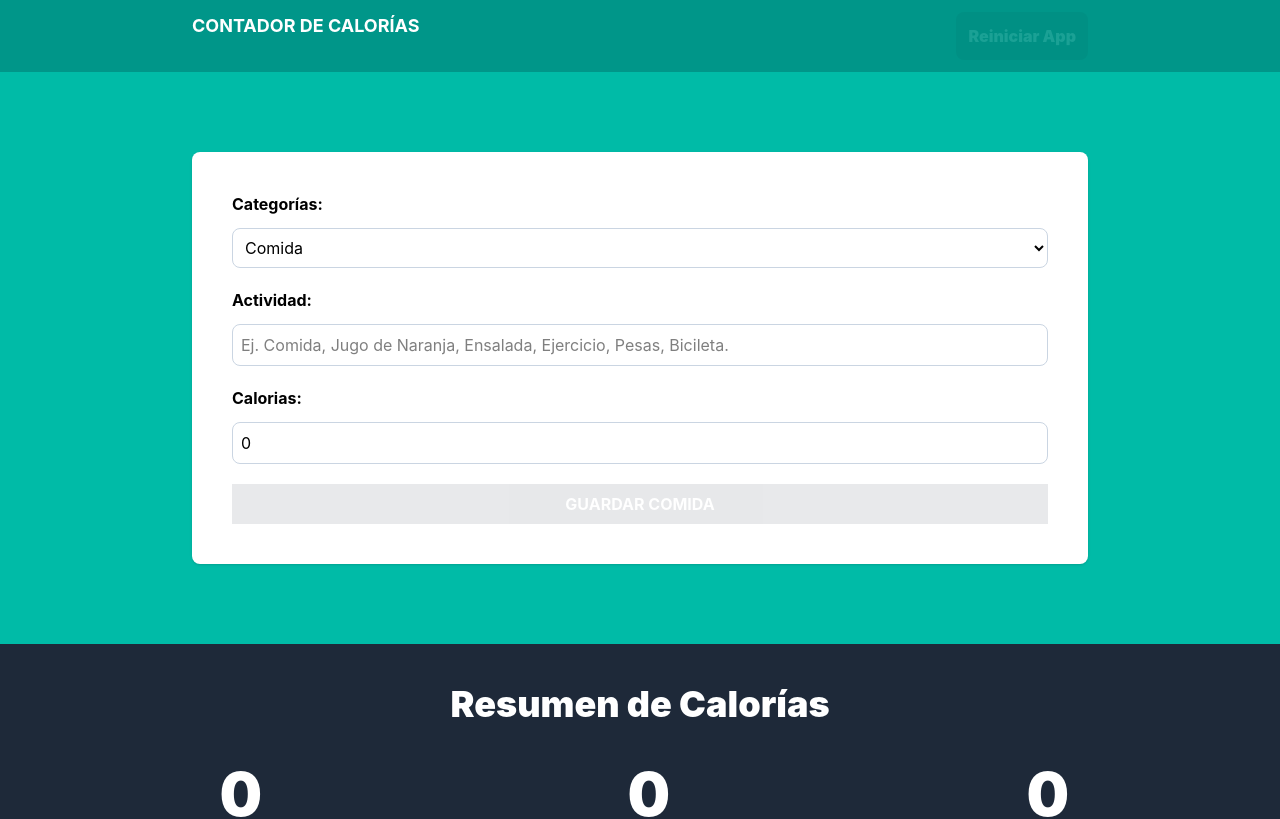
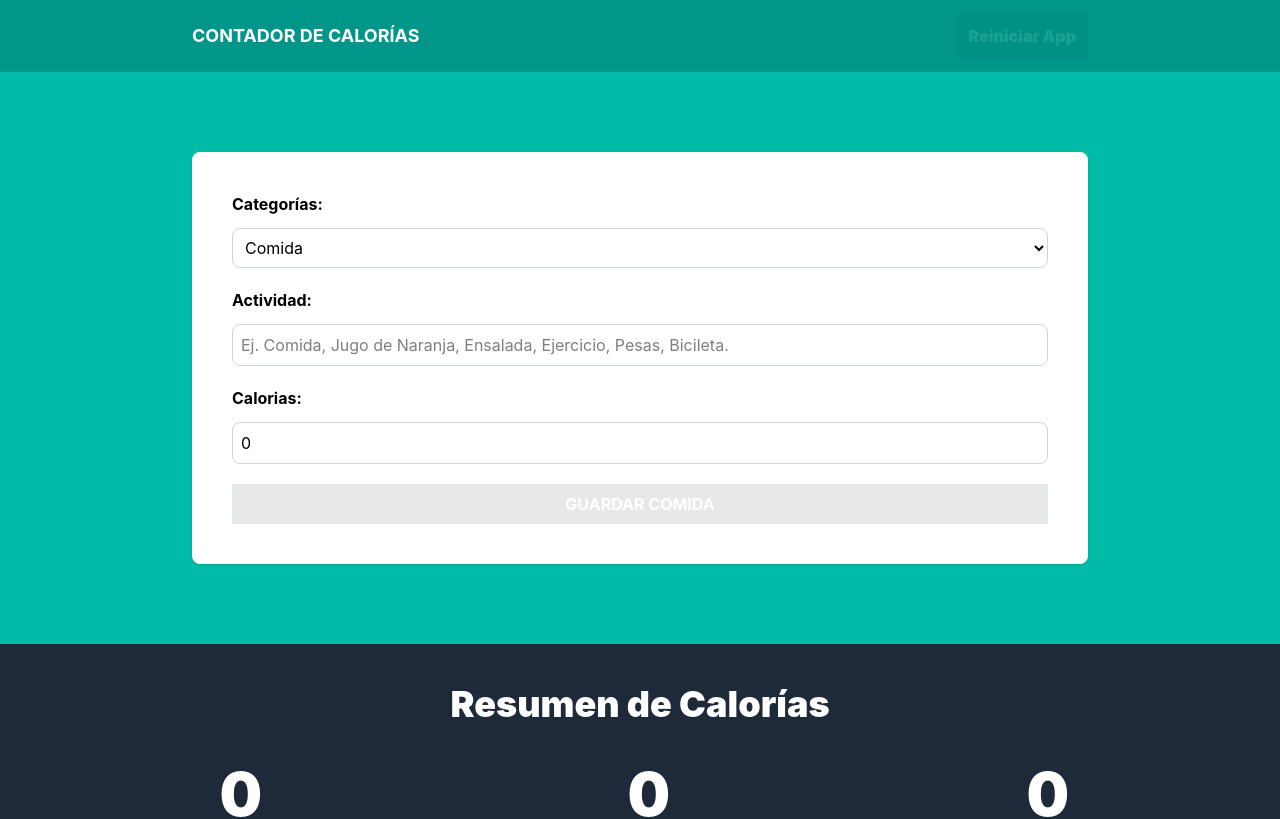
Before and after one commit to agubanchi/calorie-tracker, a React (Vite) app: page / in a window 1280 px wide. Shown: the top 819 px of the page. Built offline with nearby package versions, Linux system fonts and the light colour scheme.

Commit message:
Mostrando diferencia de calorias en el display

```diff
--- a/src/App.tsx
+++ b/src/App.tsx
@@ -17,7 +17,7 @@ const canRestartApp = ()=> useMemo(()=> state.activities.length > 0, [state.acti
 return (
     <>
     <header className="bg-teal-600 py-3">
-      <div className="max-w-4xl mx-auto flex justify-between">
+      <div className="max-w-4xl mx-auto flex justify-between items-center">
         <h1 className="text-center text-lg font-bold text-white uppercase">Contador de Calorías</h1>
       <button className="bg-teal-800 hover:bg-teal-900 hover:cursor-pointer rounded-lg text-white font-black p-3 disabled:opacity-10"
       disabled={!canRestartApp()}
```
